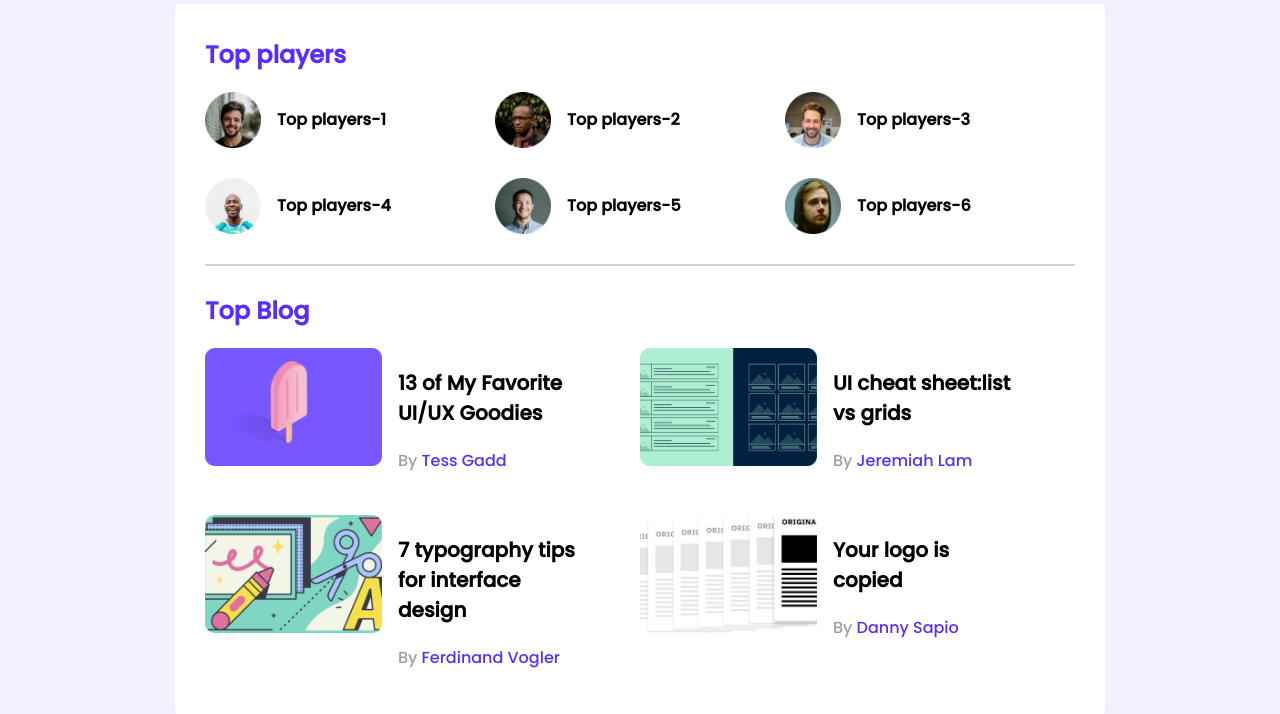
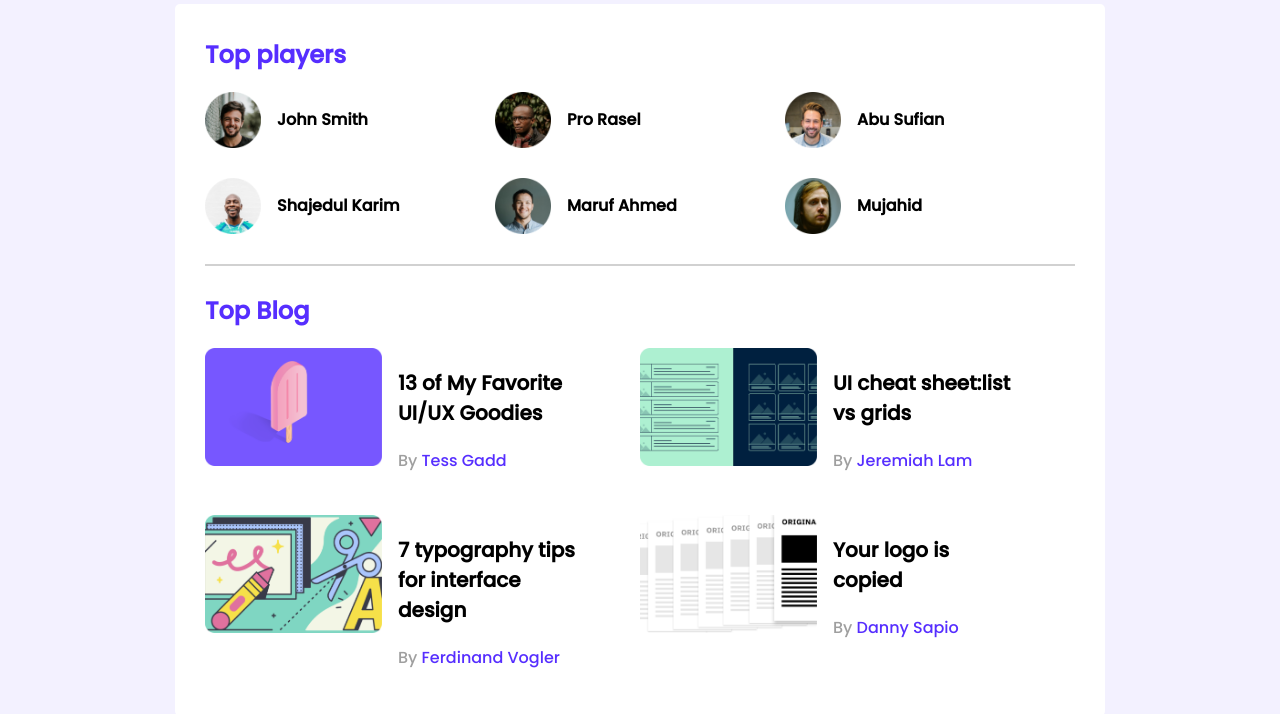
Before and after one commit to tonayhub/leader-board, a plain HTML site: page index.html in a window 1280 px wide. Shown: the part 91-805 px from the top of the page. Drawn offline with Linux system fonts and the light colour scheme.

Commit message:
name edited

```diff
--- a/index.html
+++ b/index.html
@@ -37,27 +37,33 @@
                     <!-- .player*6>img[src="images/players/players-$.png"]+h3{Top players-$} -->
                     <div class="player">
                         <img src="images/players/player-1.png" alt="">
-                        <h1 class="player-name">Top players-1</h1>
+                        <h1 class="player-name">John Smith
+                        </h1>
                     </div>
                     <div class="player">
                         <img src="images/players/player-2.png" alt="">
-                        <h1 class="player-name">Top players-2</h1>
+                        <h1 class="player-name">Pro Rasel
+                        </h1>
                     </div>
                     <div class="player">
                         <img src="images/players/player-3.png" alt="">
-                        <h1 class="player-name">Top players-3</h1>
+                        <h1 class="player-name">Abu Sufian
+                        </h1>
                     </div>
                     <div class="player">
                         <img src="images/players/player-4.png" alt="">
-                        <h1 class="player-name">Top players-4</h1>
+                        <h1 class="player-name">Shajedul Karim
+                        </h1>
                     </div>
                     <div class="player">
                         <img src="images/players/player-5.png" alt="">
-                        <h1 class="player-name">Top players-5</h1>
+                        <h1 class="player-name">Maruf Ahmed
+                        </h1>
                     </div>
                     <div class="player">
                         <img src="images/players/player-6.png" alt="">
-                        <h1 class="player-name">Top players-6</h1>
+                        <h1 class="player-name">Mujahid
+                        </h1>
                     </div>
                 </div>
             </div>
```
